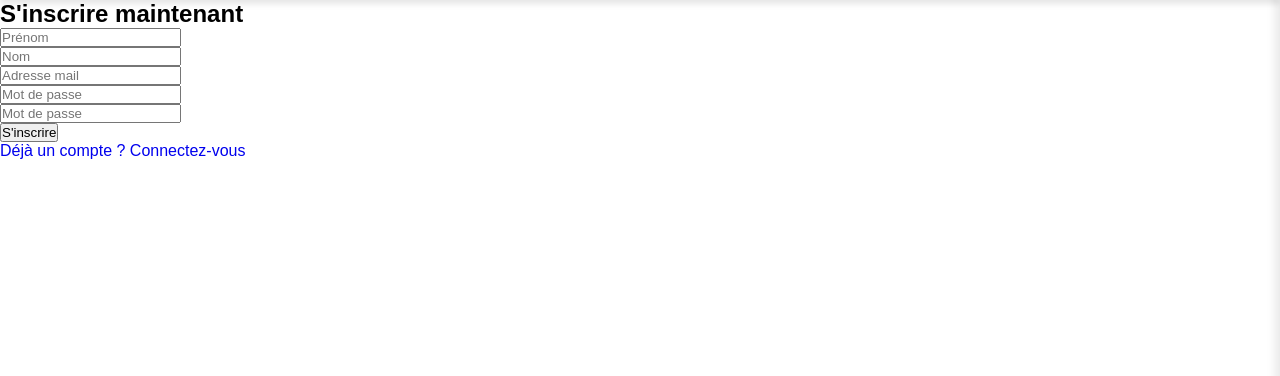
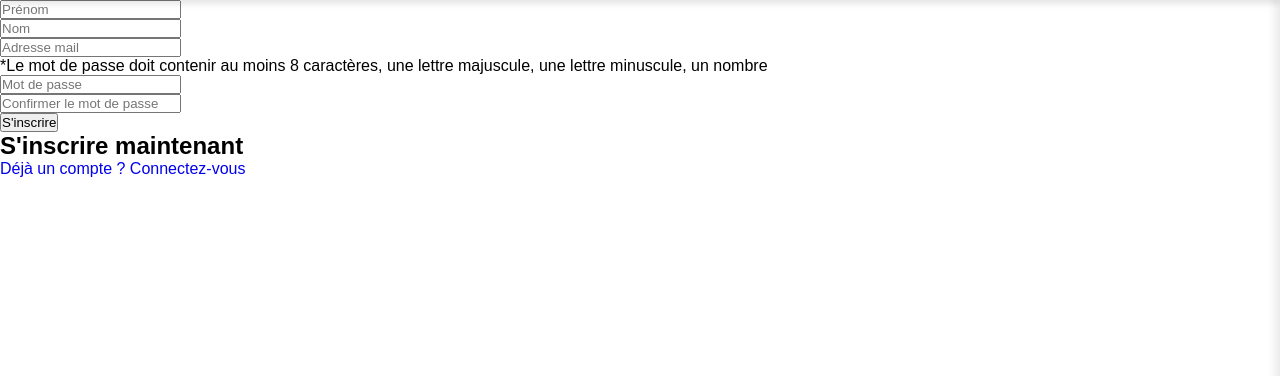
Before and after one commit to alexisnisol/SAE-Web-Restaurant, a PHP site: template src/templates/auth/register.php in a window 1280 px wide. Shown: the part 96-472 px from the top of the page. Run offline with PHP 8.4, Linux system fonts and the light colour scheme; the template is opened without the code that fills it, so the values that code supplies are empty; some libraries are stand-ins or nearby versions.

Commit message:
Update register.php

```diff
--- a/src/templates/auth/register.php
+++ b/src/templates/auth/register.php
@@ -17,8 +17,6 @@ if($_SERVER['REQUEST_METHOD'] === 'POST'){
 
 <div class="page">
     <div class="form-container">
-        <h2>S'inscrire maintenant</h2>
-
         <form action="#" method="post">
             <div class="input-row">
                 <div class="input-container">
@@ -33,13 +31,12 @@ if($_SERVER['REQUEST_METHOD'] === 'POST'){
                 <input type="email" placeholder="Adresse mail" name="email" required>
             </div>
 
+            <p class="error-message">*Le mot de passe doit contenir au moins 8 caractères, une lettre majuscule, une lettre minuscule, un nombre</p>
             <div class="input-container">
                 <input type="password" placeholder="Mot de passe" name="password" required>
             </div>
-
-
             <div class="input-container">
-                <input type="password" placeholder="Mot de passe" name="password_check" required>
+                <input type="password" placeholder="Confirmer le mot de passe" name="password_check" required>
             </div>
 
             <?php
@@ -50,6 +47,8 @@ if($_SERVER['REQUEST_METHOD'] === 'POST'){
             <button type="submit">S'inscrire</button>
         </form>
 
+        <h2>S'inscrire maintenant</h2>
+
         <a href="./index.php?action=login" class="register-link">Déjà un compte ? Connectez-vous</a>
     </div>
 </div>
```
